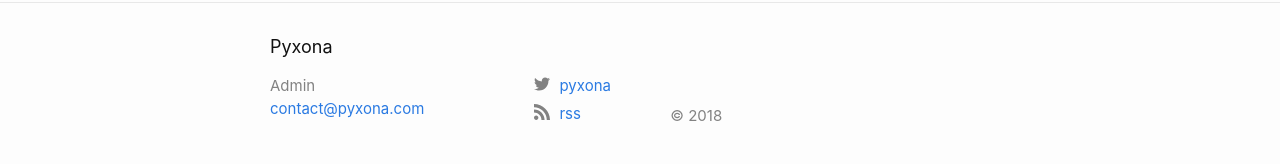
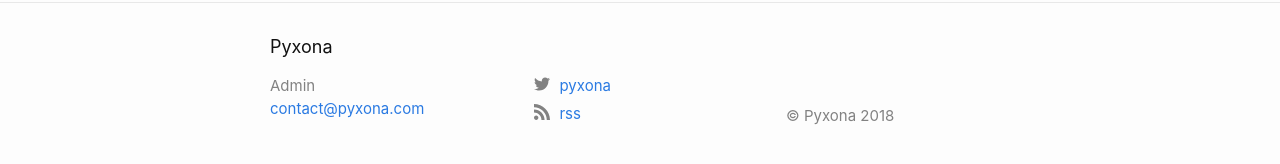
Before and after one commit to teddymatayoshi/teddymatayoshi.github.io, a Jekyll site: the page built from index.md, in a window 1280 px wide. Shown: the part 715-879 px from the top of the page. Built offline with Jekyll 4.4.1, drawn with Linux system fonts in a browser that asks for light colours.

Commit message:
Edited copyright

```diff
--- a/_includes/footer.html
+++ b/_includes/footer.html
@@ -31,7 +31,7 @@
 
       <div class="copyright">
         <p>
-          &copy; {{ site.time | date: "%Y" }}
+          &copy; {{ site.title | escape }} {{ site.time | date: "%Y" }}
         </p>
       </div>
 
--- a/_sass/minima/_layout.scss
+++ b/_sass/minima/_layout.scss
@@ -149,6 +149,10 @@
   width:         calc(45% - (#{$spacing-unit} / 2));
 }
 
+.copyright {
+  text-align: center;
+}
+
 @include media-query($on-laptop) {
   .footer-col-1,
   .footer-col-2 {
```
Also changed, not shown: 2 other files.
